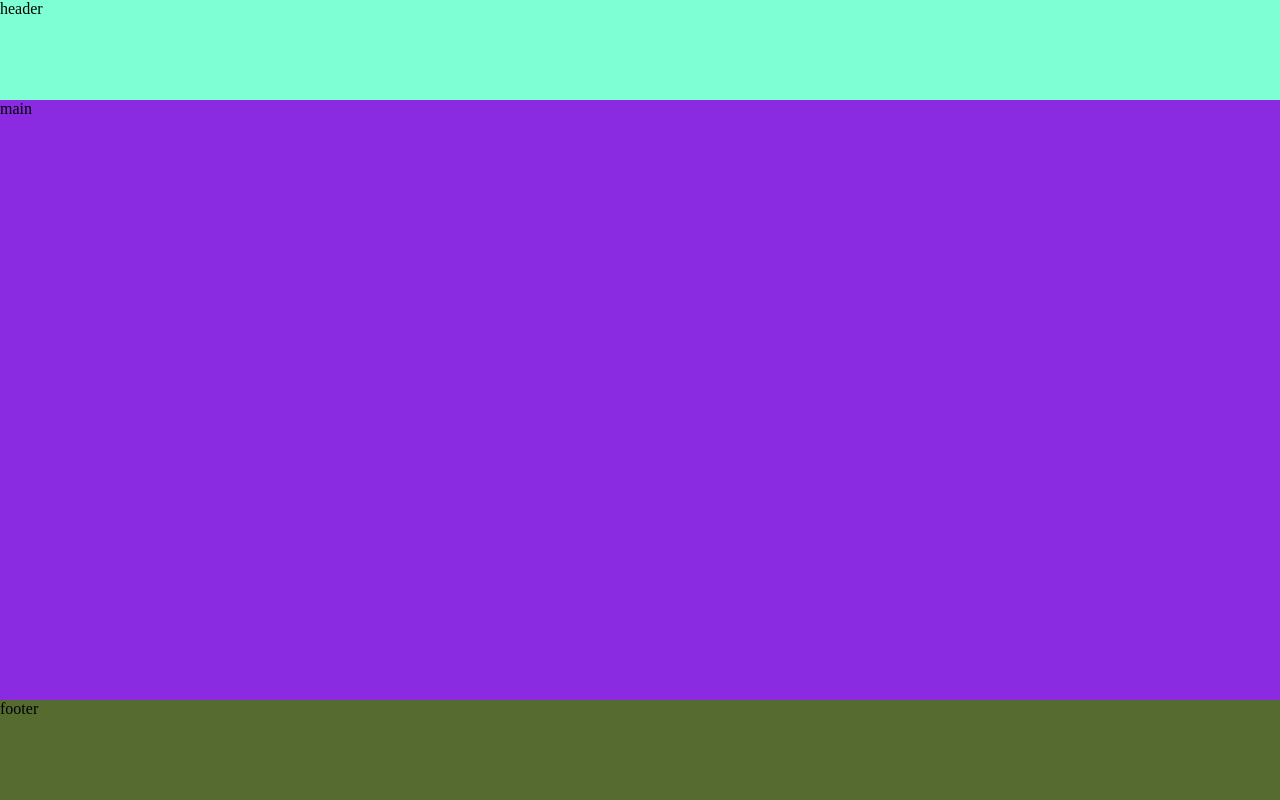
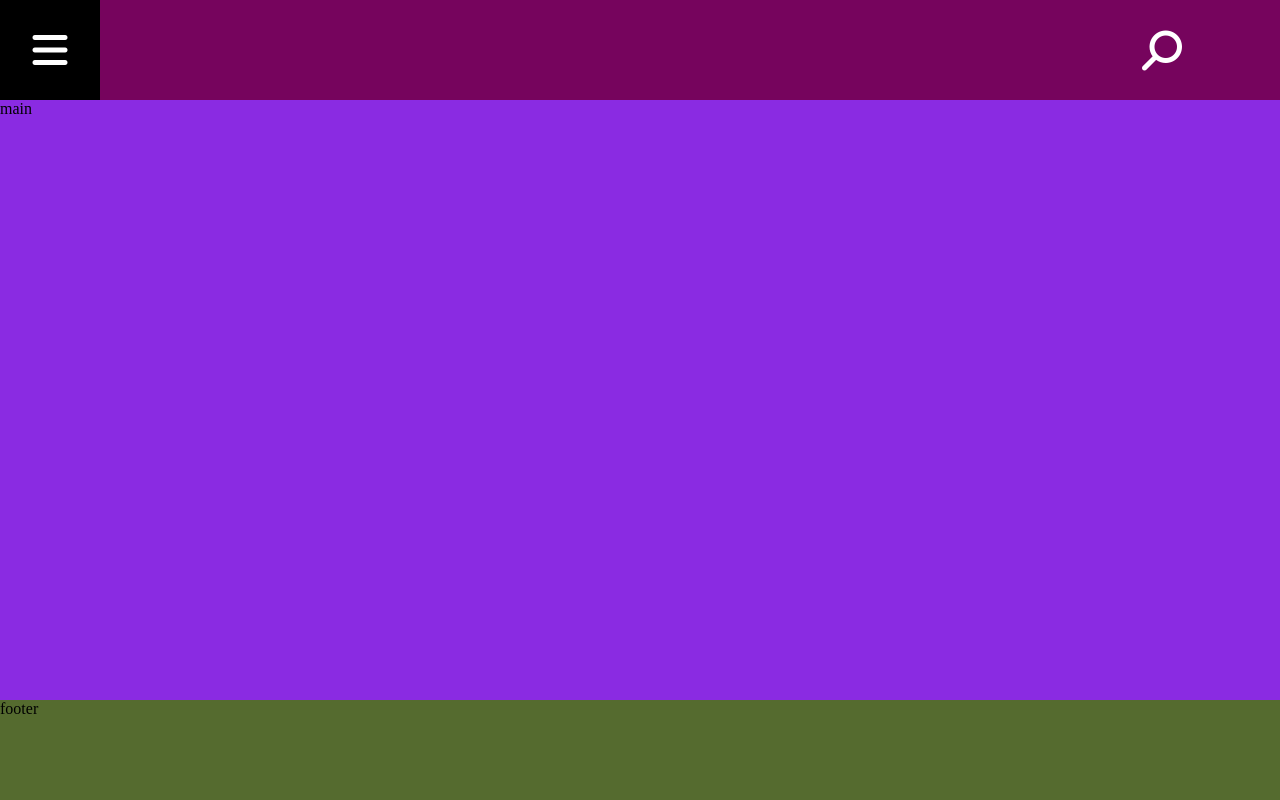
Before and after one commit to D4kii/headphone-purple, a plain HTML site: page index.html in a window 1280 px wide. Drawn offline with Linux system fonts and the light colour scheme.

Commit message:
header completed

```diff
--- /dev/null
+++ b/css/menu.css
@@ -0,0 +1,9 @@
+.menu{
+    height: 100px;
+    width: 100px;
+    color:#fff;
+    background-color: #000000;
+    display: grid;
+    place-items: center;
+    font-size: 2.5rem;
+}
--- /dev/null
+++ b/css/search.css
@@ -0,0 +1,5 @@
+.search{
+    color: #ffffff;
+    font-size: 2.5rem;
+    transform: rotate(90deg);
+}
--- a/style.css
+++ b/css/style.css
@@ -16,7 +16,11 @@ body{
 
 header{
     grid-area: header;
-    background-color: aquamarine;
+    display: flex;
+    justify-content: space-between;
+    align-items: center;
+    padding-right: 100px;
+
 }
 main{
     grid-area: main;
--- a/index.html
+++ b/index.html
@@ -3,11 +3,21 @@
 <head>
     <meta charset="UTF-8">
     <meta name="viewport" content="width=device-width, initial-scale=1.0">
-    <link rel="stylesheet" href="style.css">
+    <script src="https://kit.fontawesome.com/e04fba6142.js" crossorigin="anonymous"></script>
+    <link rel="stylesheet" href="css/style.css">
+    <link rel="stylesheet" href="./css/menu.css">
+    <link rel="stylesheet" href="./css/search.css">
     <title>Headphonr Purple</title>
 </head>
 <body>
-    <header>header</header>
+    <header>
+        <div class="menu">
+            <i class="fas fa-bars"></i>
+        </div>
+        <div class="search">
+            <i class="fas fa-search"></i>
+        </div>
+    </header>
     <main>main</main>
     <footer>footer</footer>
 </body>
```
